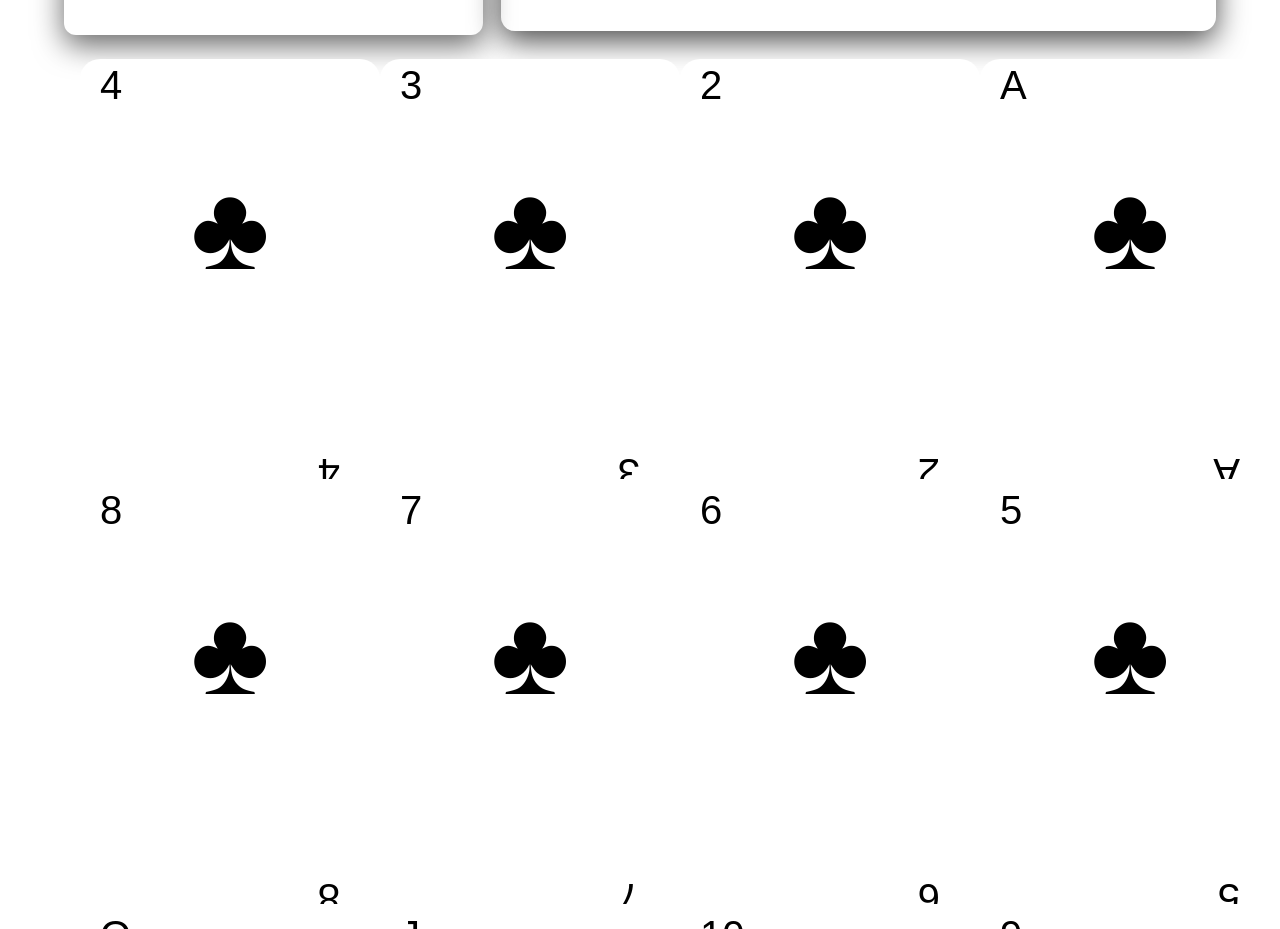
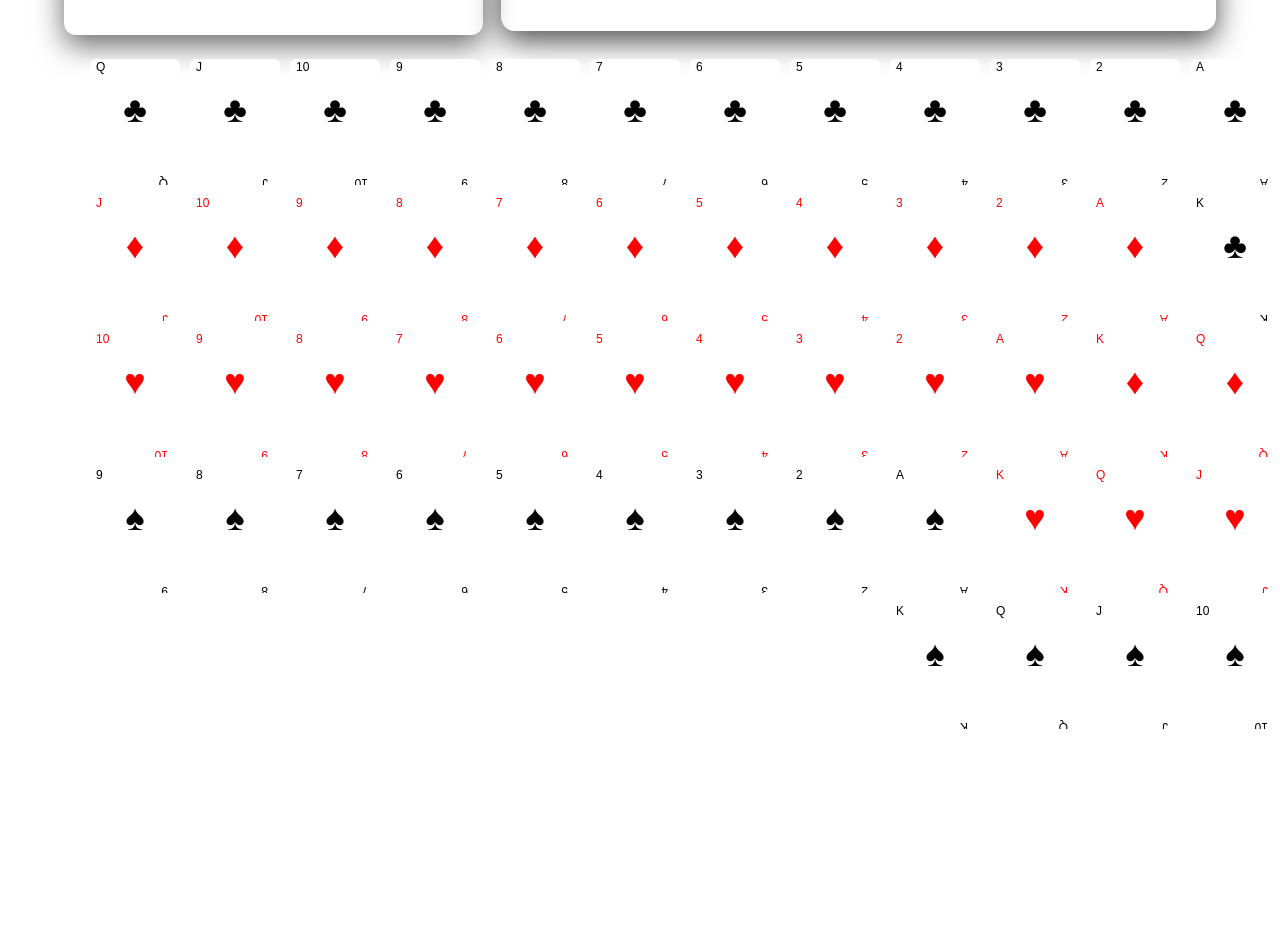
Before and after one commit to gnde073-cell/Mj-cacino, a plain HTML site: page index.html in a window 1280 px wide. Shown: the part 454-1383 px from the top of the page. After the commit the page ends 1183 px from the top, so only its background shows below. Drawn offline with Linux system fonts and the light colour scheme; files whose address does not match are found by name.

Commit message:
Add styles for card layout and animations

```diff
--- a/style.css
+++ b/style.css
@@ -60,3 +60,12 @@ input[type=number]{ width:110px; padding:6px; border-radius:6px; border:none; }
 /* animations */
 @keyframes splashHide{ to{ opacity:0; visibility:hidden; } }
 @keyframes splashFloat{ 0%{ transform:translateY(0) } 50%{ transform:translateY(-14px)} 100%{ transform:translateY(0)} }
+.cards {
+  display: flex;
+  flex-wrap: wrap;
+  gap: 10px;
+}
+
+.card {
+  width: 90px;
+}
```
